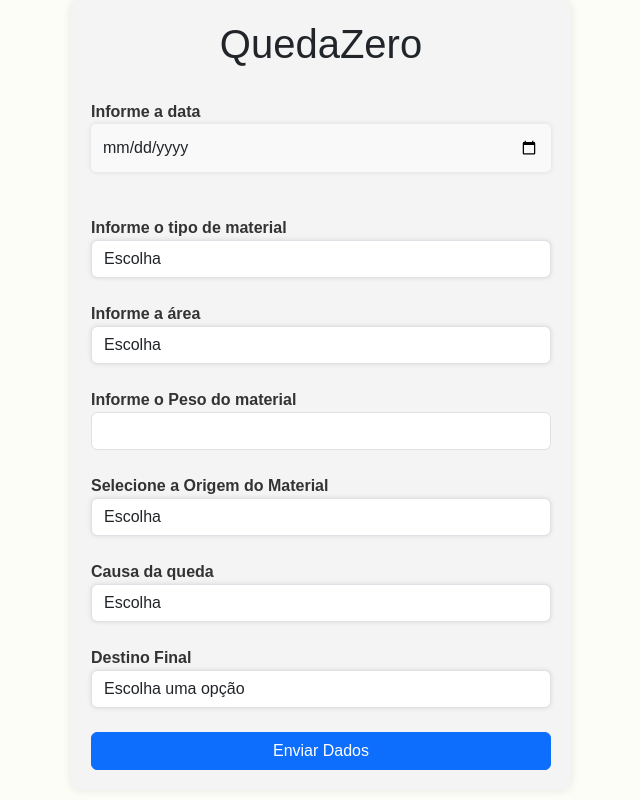
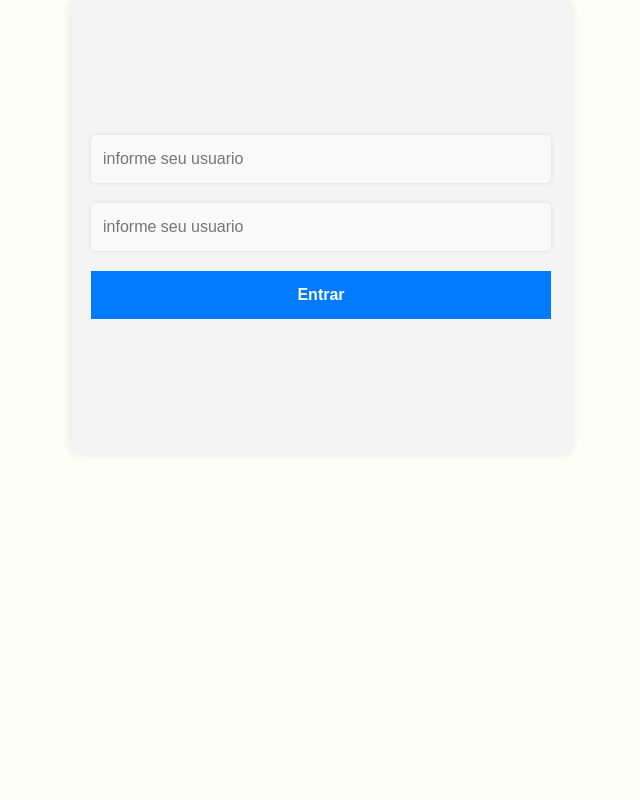
Before and after one commit to oscardikma/quedaZ, a React (Create React App) app: page / in a window 1280 px wide. Shown: the whole page, without its empty margins (319-959 px from the left). Built offline with nearby package versions, Linux system fonts and the light colour scheme.

Commit message:
incluido card de login

```diff
--- a/src/App.css
+++ b/src/App.css
@@ -1,6 +1,25 @@
 #formulario {
   max-width: 500px;
   margin: 0 auto;
+  padding: 20px;
+  background-color: #f4f4f4;
+  border-radius: 10px;
+  box-shadow: 0px 0px 10px rgba(0, 0, 0, 0.1);
+  font-family: Arial, sans-serif;
+  transition: all 0.3s ease;
+}
+
+#form{
+  display:none;
+}
+
+#login{
+  margin-top:25%;
+  margin-bottom:25%;
+}
+
+.login{
+  margin: 20px;
   padding: 20px;
   background-color: #f4f4f4;
   border-radius: 10px;
@@ -23,6 +42,7 @@ label {
 
 input[type="date"],
 input[type="text"],
+input[type="password"],
 select {
   width: 100%;
   padding: 12px;
@@ -36,6 +56,7 @@ select {
 
 input[type="date"]:focus,
 input[type="text"]:focus,
+input[type="password"]:focus,
 select:focus {
   outline: none;
   box-shadow: 0px 0px 8px rgba(0, 123, 255, 0.5);
--- a/src/App.js
+++ b/src/App.js
@@ -1,15 +1,12 @@
 import './App.css';
 import Formulary from './components/Formulary';
-import Botão from './components/Botão';
+//<Formulary id='formulario' />
 
 function App() {
   return (
     <div className="App">
-      <Formulary id='formulario'/>
-      <Botão/>
-
+      <Formulary id='formulario' />
     </div>
   );
 }
-
 export default App;
--- a/src/components/Botão.js
+++ /dev/null
@@ -1,6 +0,0 @@
-const Botão = () => {
-    return (
-        <div></div>
-    )
-}
-export default Botão
--- a/src/components/Formulary.js
+++ b/src/components/Formulary.js
@@ -33,7 +33,15 @@ const Formulary = () => {
   };
 
   return (
+
     <div className="form-row" id='formulario'>
+      <div id='login'>
+      <input type='text' placeholder='informe seu usuario'/><br/>
+      <input type='text' placeholder='informe seu usuario'/><br/>
+      <button onClick={logar}>Entrar</button>
+
+      </div>
+      <div id='form'>
       <h1>QuedaZero</h1>
       <br />
       <label>Informe a data</label>
@@ -107,8 +115,15 @@ const Formulary = () => {
       </select>
       <br/>
       <button className="btn btn-primary" value='enviar'>Enviar Dados</button>
-    </div>
+      </div>
+      </div>
+
   );
+  function logar(){
+      document.getElementById('login').style.display='none'
+      document.getElementById('form').style.display='block'
+
+  }
 };
 
 export default Formulary;
--- a/src/index.css
+++ b/src/index.css
@@ -16,10 +16,9 @@ body {
 
 
 /* Estilos para dispositivos não móveis */
-
 @media not all and (max-width: auto) {
 
-  /* Seu código CSS aqui */
+
   /* Por exemplo, ocultar elementos específicos */
   body {
     display: none;
@@ -28,7 +27,7 @@ body {
 
 @media not all and (max-height: 900) {
 
-  /* Seu código CSS aqui */
+
   /* Por exemplo, ocultar elementos específicos */
   body {
     display: none;
```
Also changed, not shown: src/assets/ico.png (added), src/assets/ico.webp (added).
